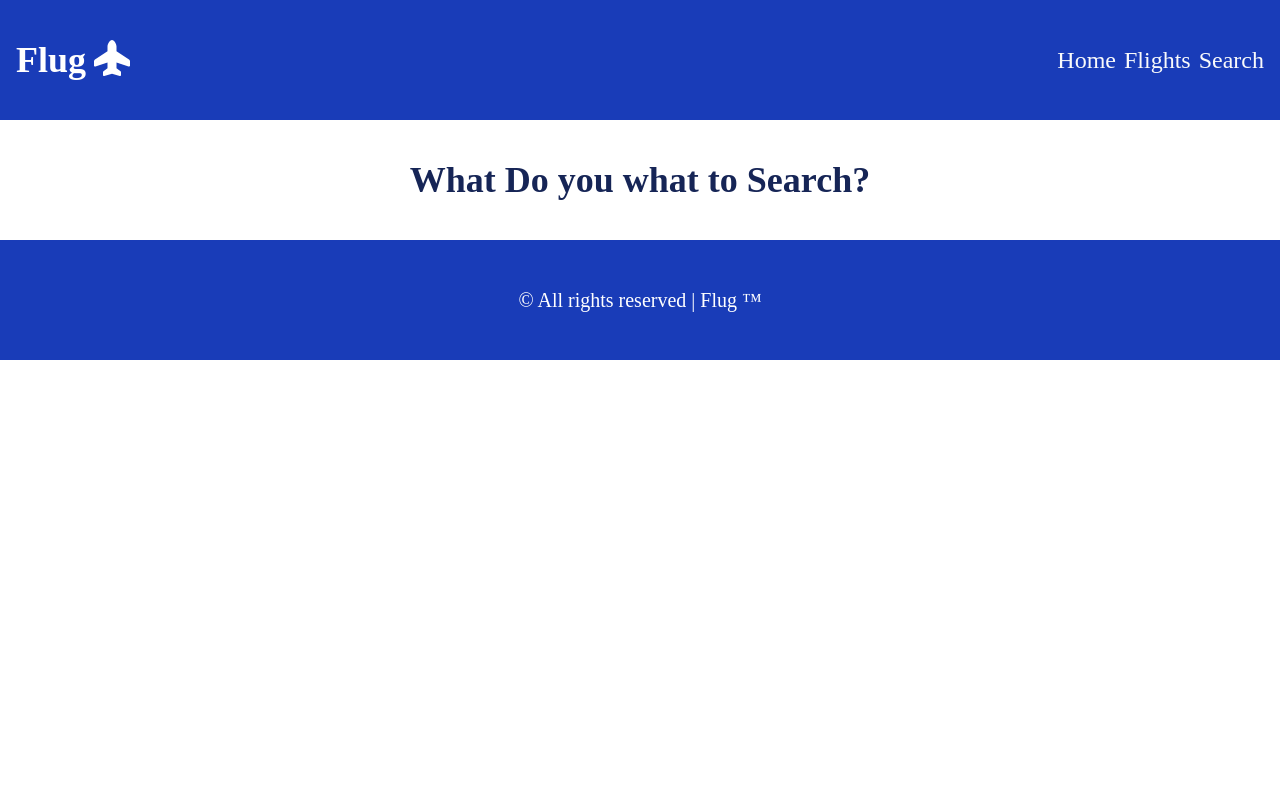
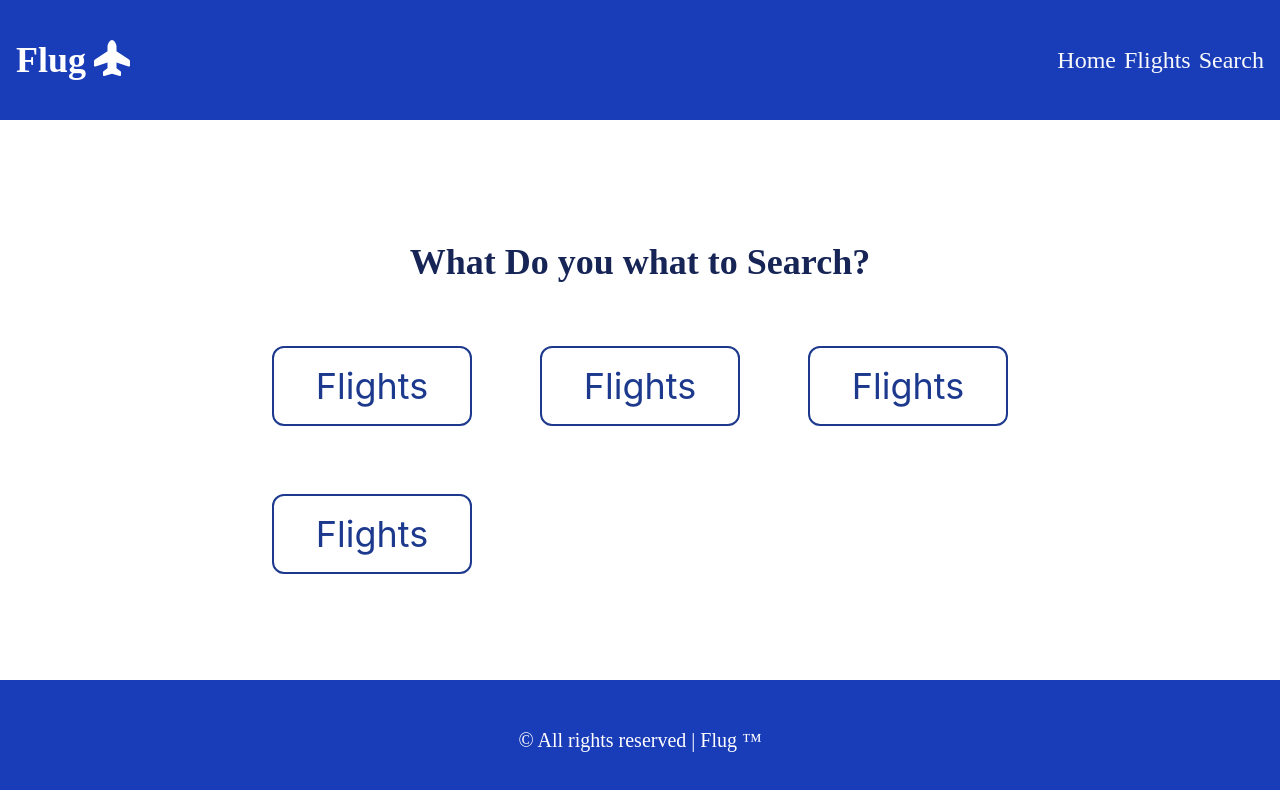
Before and after one commit to lucky-KRMU/Flug, a React (Vite) app: page /search in a window 1280 px wide. Shown: the top 790 px of the page. Built offline with nearby package versions, Linux system fonts and the light colour scheme; a web font is replaced by a local one.

Commit message:
add Card in Search Component

```diff
--- a/src/Components/Search/Search.jsx
+++ b/src/Components/Search/Search.jsx
@@ -1,10 +1,26 @@
 import React from 'react'
+import { Link } from 'react-router';
+
+function SearchCard({Heading, to}) {
+    return(
+        <>
+            <h3 className='h-20 w-50 m-6 text-4xl text-blue-900 flex items-center justify-center border-2 rounded-xl cursor-pointer hover:scale-[1.2] hover:font-semibold hover:border-4 hover:rounded-3xl duration-200 ease-out '><Link to={to}>{Heading}</Link></h3>
+
+        </>
+    );
+}
 
 function Search() {
   return (
     <>
-    <section id="search" className='h-auto w-auto flex flex-row items-center justify-center'>
+    <section id="search" className='min-h-[70vh] w-auto flex flex-col items-center justify-center'>
     <h2 className='text-4xl py-10 font-semibold font-[Radio_Canada] text-blue-950'>What Do you what to Search?</h2>
+    <div id='search-options' className='grid lg:grid-cols-3 gap-5'>
+        <SearchCard Heading="Flights" to="flights" />
+        <SearchCard Heading="Flights" to="flights" />
+        <SearchCard Heading="Flights" to="flights" />
+        <SearchCard Heading="Flights" to="flights" />
+    </div>
     </section>
     </>
   )
```
